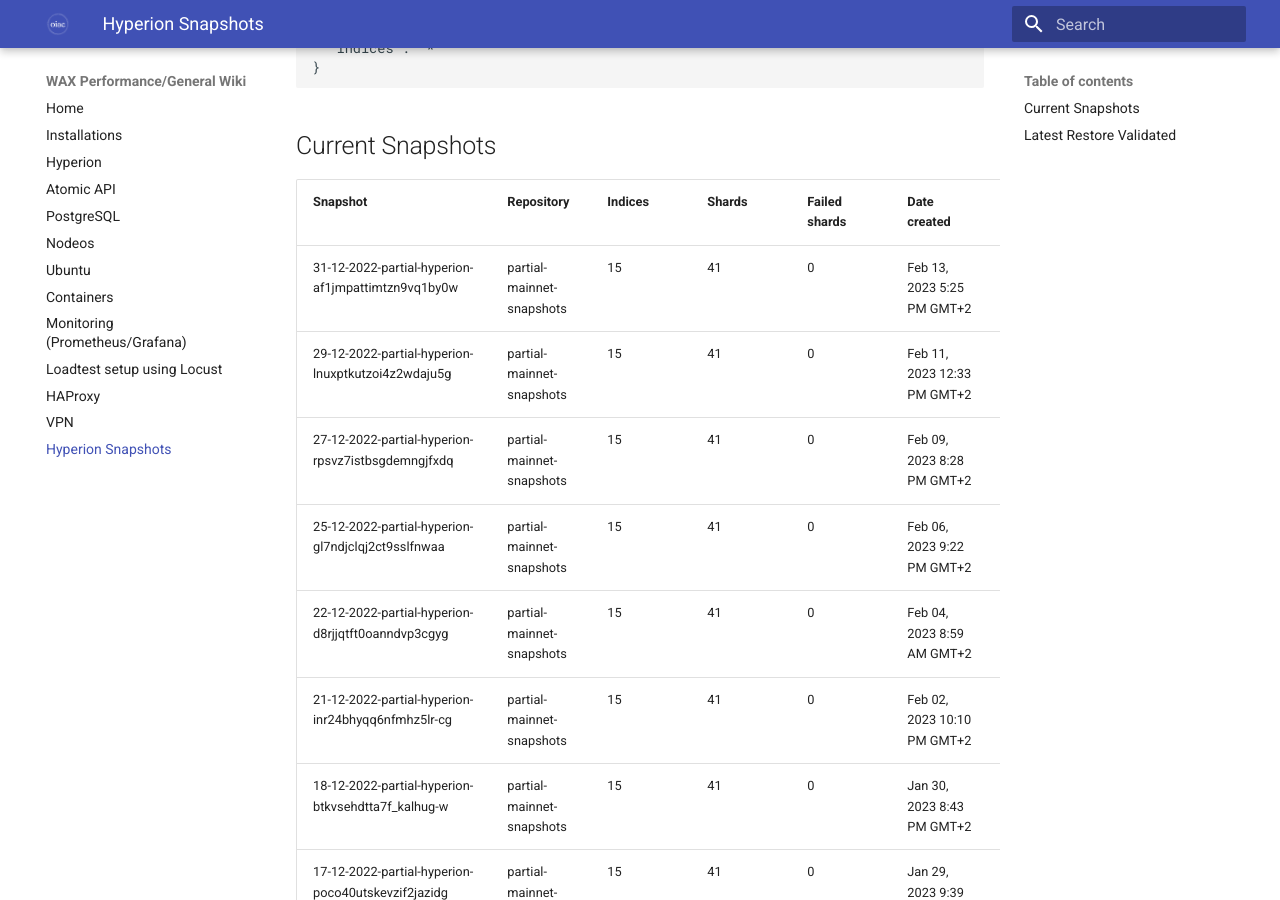
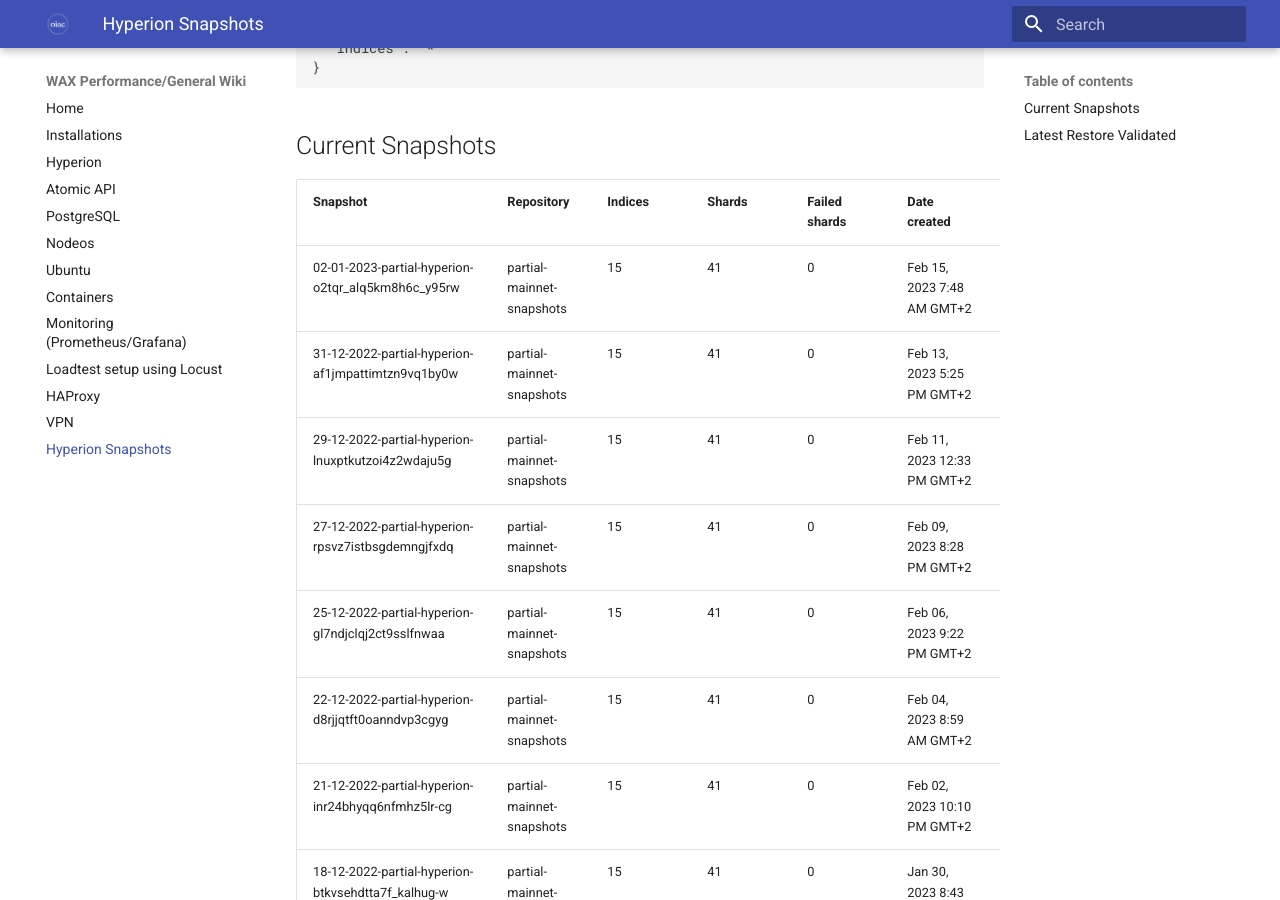
Before and after one commit to oneinacillian/wiki, an MkDocs documentation site: the page built from docs/snapshots.md, in a window 1280 px wide and 900 px high, scrolled down 2022 px. Built offline with MkDocs 1.6.1 and Material for MkDocs 9.7.7, drawn with Linux system fonts in a browser that asks for light colours.

Commit message:
Added snapshot containing data from 02/01/2023, 6 weeks data for partial hyperion

```diff
--- a/docs/snapshots.md
+++ b/docs/snapshots.md
@@ -60,6 +60,7 @@
 
 | Snapshot                                           | Repository                | Indices | Shards | Failed shards | Date created                | Duration |
 |----------------------------------------------------|---------------------------|---------|--------|---------------|-----------------------------|----------|
+| 02-01-2023-partial-hyperion-o2tqr_alq5km8h6c_y95rw | partial-mainnet-snapshots | 15      | 41     | 0             | Feb 15, 2023 7:48 AM GMT+2  | 31s      |
 | 31-12-2022-partial-hyperion-af1jmpattimtzn9vq1by0w | partial-mainnet-snapshots | 15      | 41     | 0             | Feb 13, 2023 5:25 PM GMT+2  | 38s      |
 | 29-12-2022-partial-hyperion-lnuxptkutzoi4z2wdaju5g | partial-mainnet-snapshots | 15      | 41     | 0             | Feb 11, 2023 12:33 PM GMT+2 | 35s      |
 | 27-12-2022-partial-hyperion-rpsvz7istbsgdemngjfxdq | partial-mainnet-snapshots | 15      | 41     | 0             | Feb 09, 2023 8:28 PM GMT+2  | 50s      |
```
